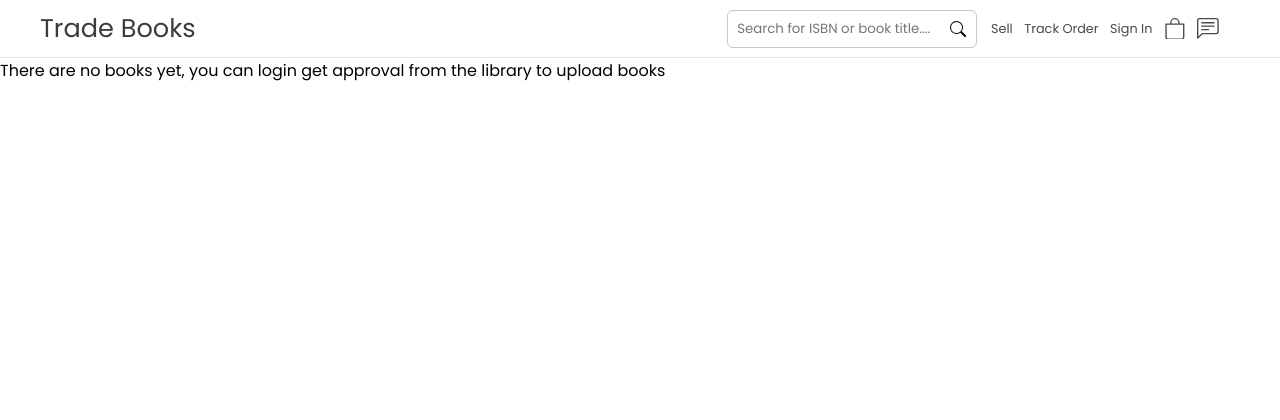
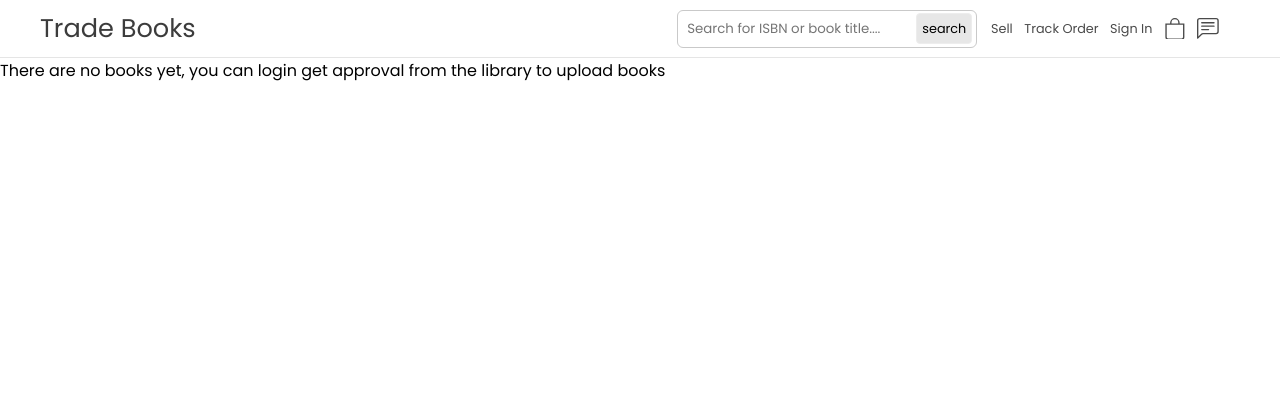
Before and after one commit to Thiomark/trade-books, a PHP site: page / in a window 1280 px wide. Shown: the top 420 px of the page. Run offline with PHP 8.4, Linux system fonts and the light colour scheme; data that the repository does not hold is empty.

Commit message:
formated

```diff
--- a/include/header.php
+++ b/include/header.php
@@ -24,14 +24,10 @@
         <div>
             <a href="index.php">Trade Books</a>
             <div>
-                <div>
-                    <input type="text" placeholder="Search for ISBN or book title....">
-                    <button>
-                        <svg xmlns="http://www.w3.org/2000/svg" width="16" height="16" fill="currentColor" class="bi bi-search" viewBox="0 0 16 16">
-                            <path d="M11.742 10.344a6.5 6.5 0 1 0-1.397 1.398h-.001c.03.04.062.078.098.115l3.85 3.85a1 1 0 0 0 1.415-1.414l-3.85-3.85a1.007 1.007 0 0 0-.115-.1zM12 6.5a5.5 5.5 0 1 1-11 0 5.5 5.5 0 0 1 11 0z"/>
-                        </svg>
-                    </button>
-                </div>
+                <form action="<?php echo htmlspecialchars($_SERVER['PHP_SELF']); ?>" method="POST">
+                    <input type="text" name="searchInput" placeholder="Search for ISBN or book title....">
+                    <input type="submit" name="searchSubmit" value="search" >
+                </form>
                 <a href="addbook.php">Sell</a>
                 <a href="trackorder.php">Track Order</a>
                 <?php
--- a/include/main.css
+++ b/include/main.css
@@ -53,28 +53,39 @@ header > div div {
   padding: .6em;
 }
 
-header > div div div {
+header > div div form {
   border: 1px solid #c9c9c9;
   border-radius: 6px;
   display: flex;
-  width: 250px;
+  width: 300px;
   align-items: center;
   padding: 0 .6em;
   margin-right: 0.9em;
 }
 
-header > div div div input {
+header > div div form input[type="submit"] {
+  font-size: .8rem;
+  padding: .4em;
+  border-radius: 4px;
+  border: 1px solid #ededed;
+  margin-right: -.5em;
+  background-color: transparent;
+  background-color: #e7e7e7;
+}
+
+header > div div form input[type="text"] {
   width: 100%;
   border: none;
   padding: .6em 0;
   margin-right: 1em;
 }
 
-header > div div div input:focus {
+header > div div form input[type="text"]:focus {
   outline: none;
 }
 
-header > div div div button {
+header > div div form in
+button {
   border: none;
   background-color: transparent;
 }
```
Also changed, not shown: config/junk.php (deleted, +0 -82 lines), scss/main.scss (+15 -3 lines).
